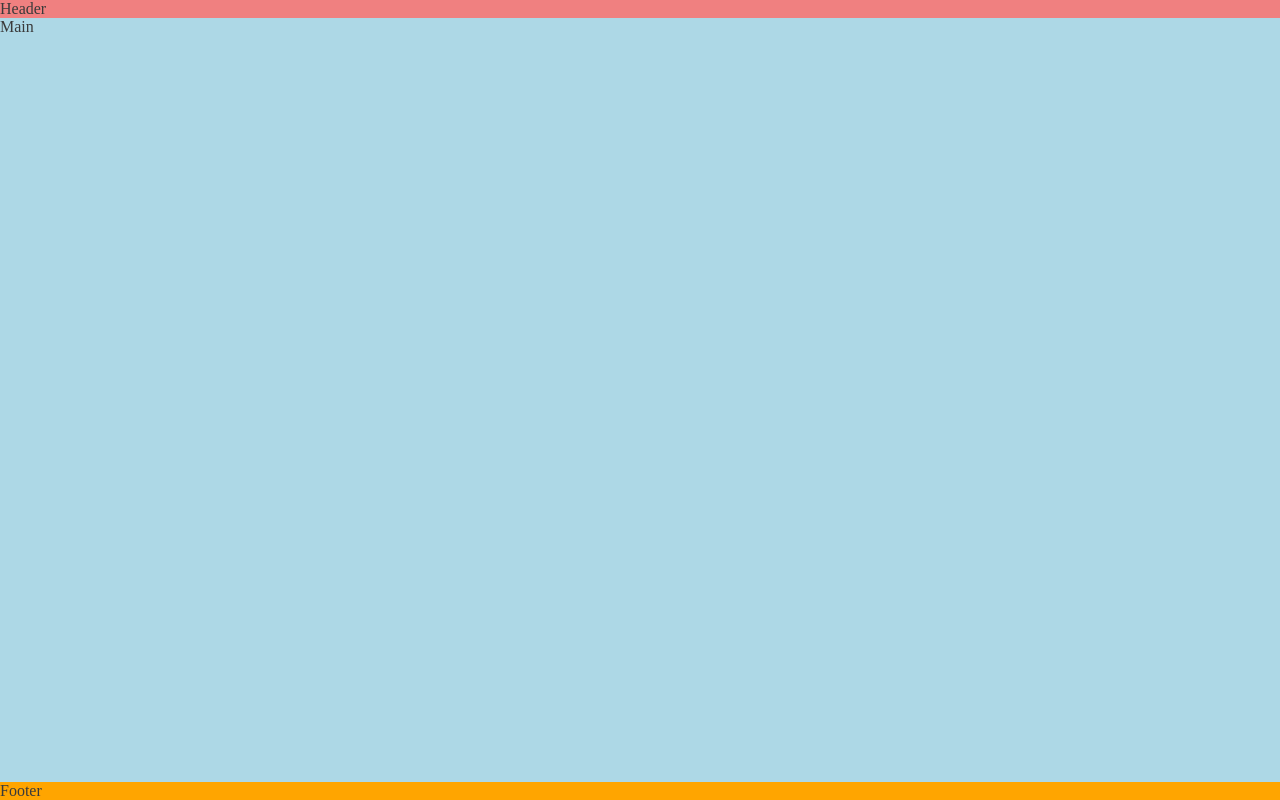
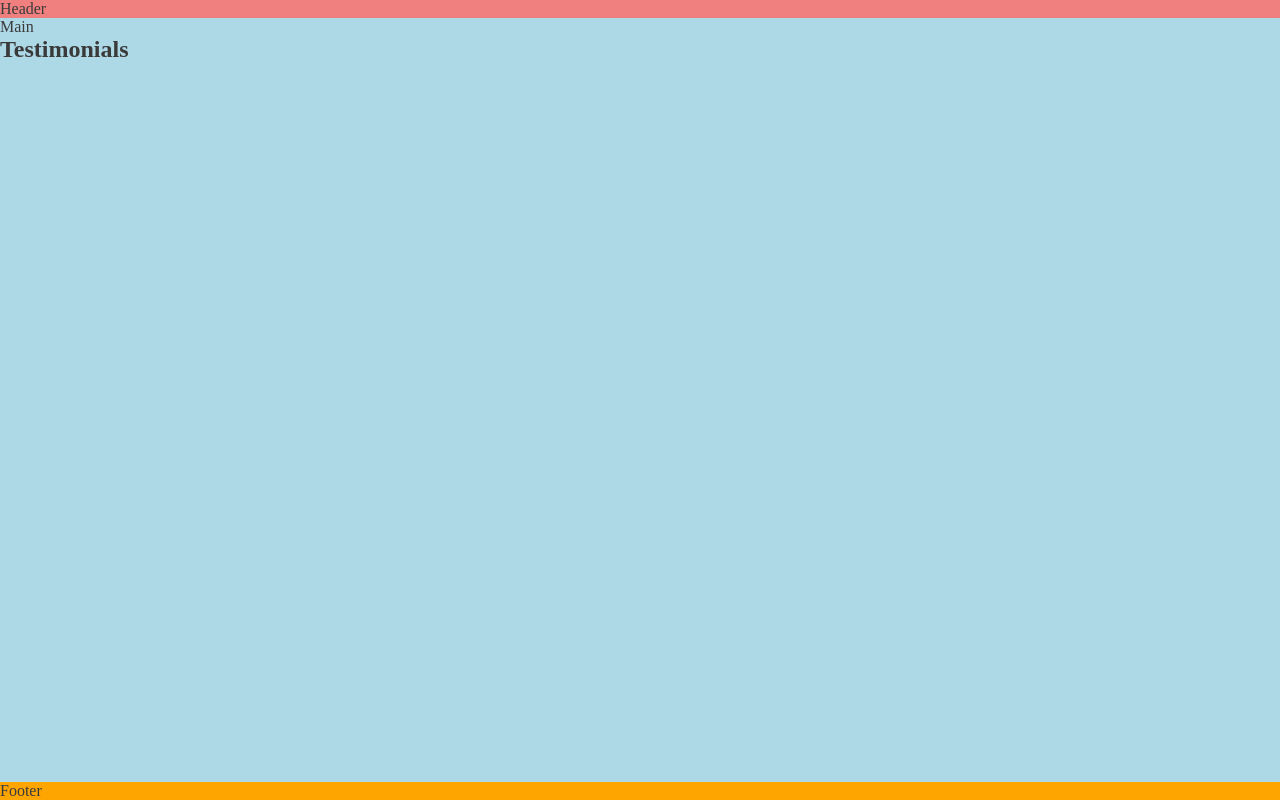
Before and after one commit to AlbaXIII/testing-repo, a plain HTML site: page testimonials.html in a window 1280 px wide. Drawn offline with Linux system fonts and the light colour scheme.

Commit message:
added initial text to testimonials.html

```diff
--- a/testimonials.html
+++ b/testimonials.html
@@ -14,6 +14,7 @@
     <main>Main
         <!-- Testimonials section -->
         <section>
+            <h2>Testimonials</h2>
             <div>
 
             </div>
@@ -24,10 +25,10 @@
 
             </div>
         </section>
-
     </main>
 
     <footer>Footer</footer>
 
 </body>
+
 </html>
```
